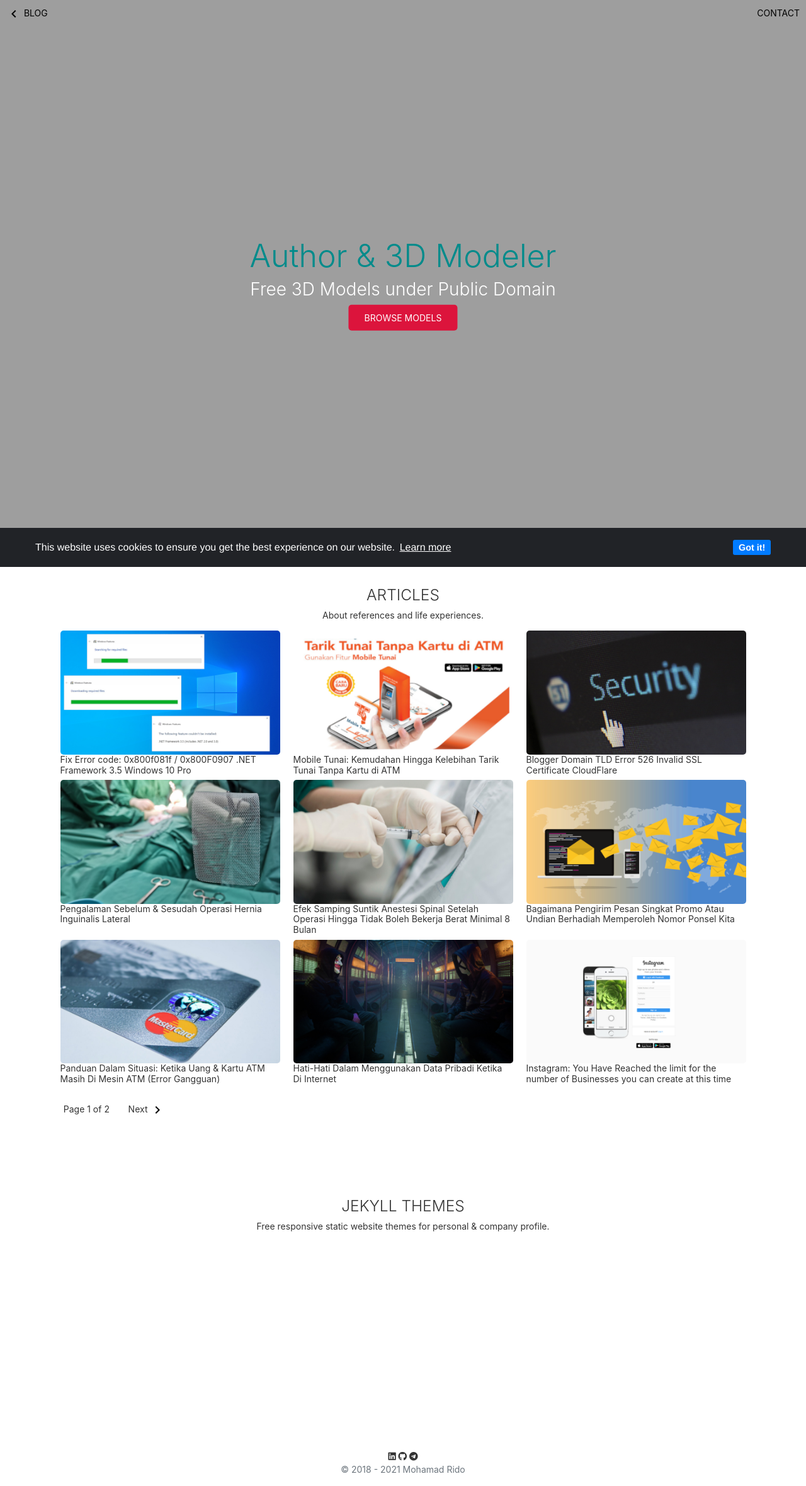
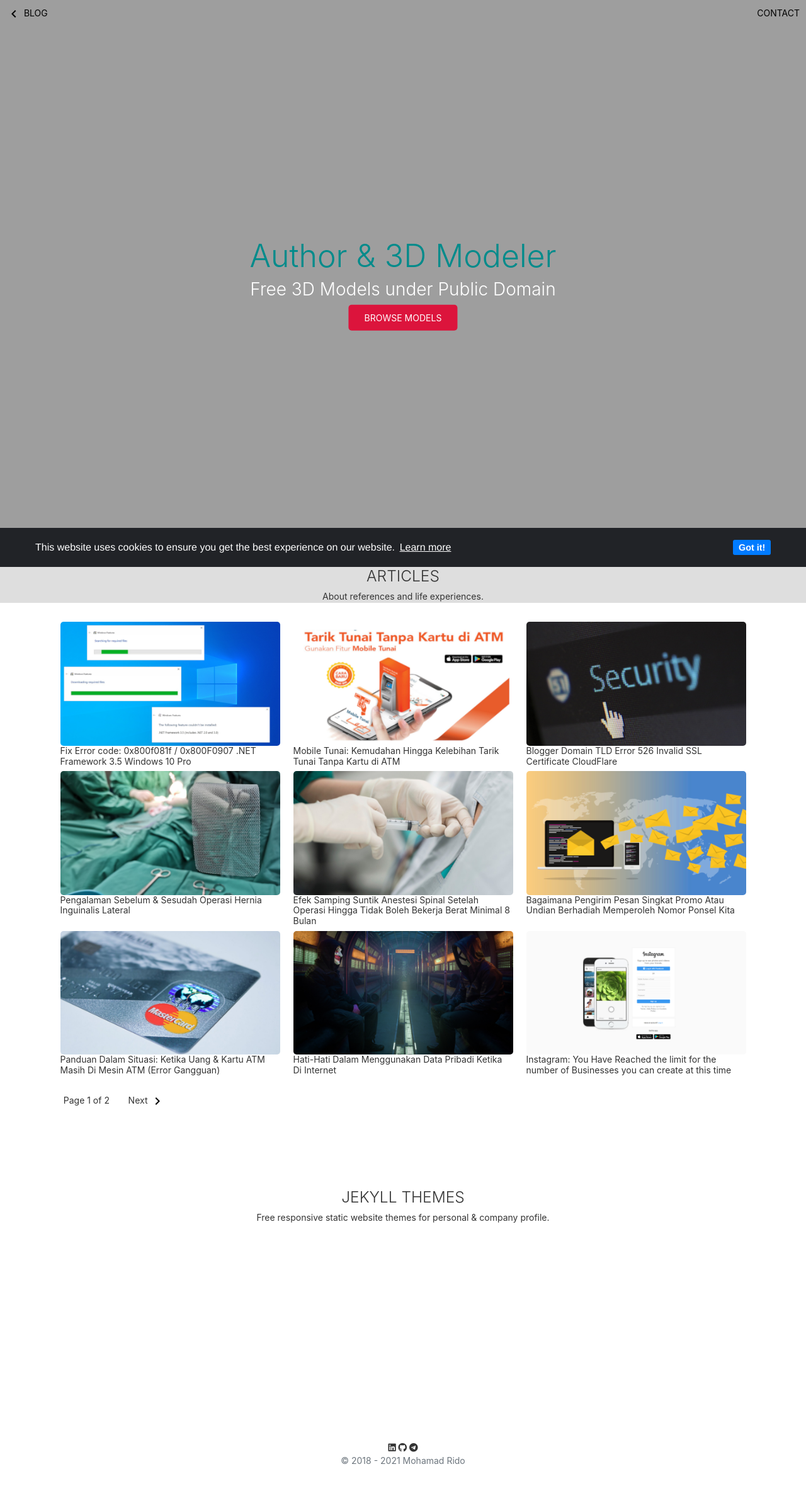
Before and after one commit to mohamadrido/blog, a Jekyll site: the page built from index.html, in a window 1280 px wide. Shown: the whole page at 63% size. Built offline with Jekyll 4.4.1, drawn with Linux system fonts in a browser that asks for light colours; nearby versions of some CDN libraries; the list of posts is cut into pages by our own code.

Commit message:
Update index.html

```diff
--- a/index.html
+++ b/index.html
@@ -57,9 +57,11 @@ h1, h2, h3, h4, h5, h6, .h1, .h2, .h3, .h4, .h5, .h6 {
   border-radius: 5px;
 }
 </style>
-<div class="container">
+<div style='background: #dedede; width: 100%; '>
 <h3 style="text-align: center;">ARTICLES</h3>
 <p style="text-align: center;">About references and life experiences.</p>
+</div>
+<div class="container">
   <div class="row">
   {% for post in paginator.posts %}
     <div class="col-sm-4">
```
